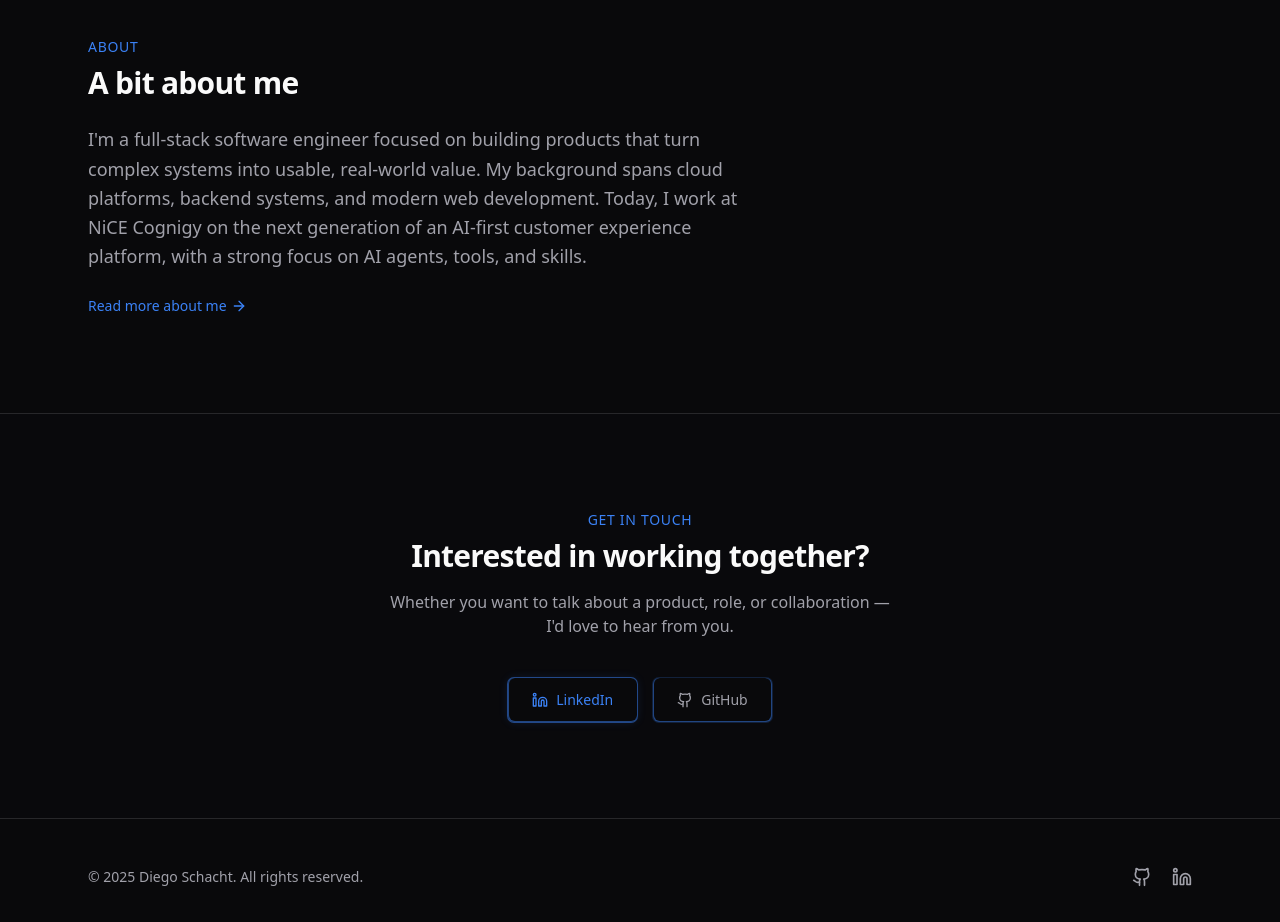
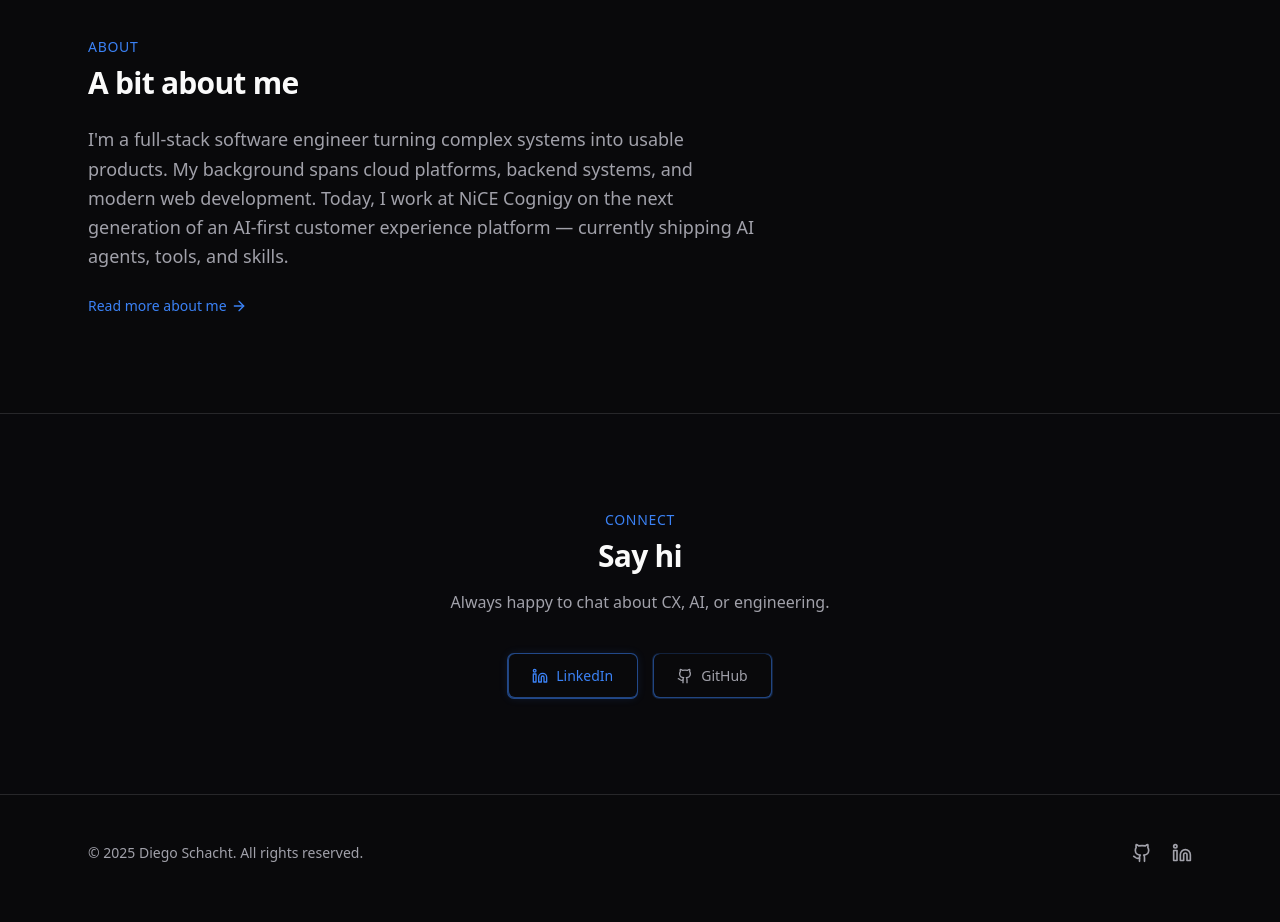
Before and after one commit to diegoschacht/diegoschacht.github.io, a Next.js app: page / in a window 1280 px wide. Shown: the part 2060-2982 px from the top of the page. Built offline with nearby package versions, Linux system fonts and the light colour scheme.

Commit message:
feat: update contact prompts and descriptions for improved engagement

```diff
--- a/src/app/about/page.tsx
+++ b/src/app/about/page.tsx
@@ -151,15 +151,14 @@ export default function AboutPage() {
       {/* CTA */}
       <div className="rounded-xl border border-border/40 bg-card p-8">
         <h2 className="mb-2 text-xl font-semibold tracking-tight">
-          Want to work together?
+          Let&apos;s connect
         </h2>
         <p className="mb-6 text-muted-foreground">
-          I&apos;m always open to discussing new opportunities, interesting
-          projects, or potential collaborations.
+          Happy to trade notes on AI in CX, or just say hi.
         </p>
         <div className="flex flex-wrap gap-4">
           <HudButton href="/#contact">
-            Get in touch
+            Say hi
             <ArrowRight className="h-4 w-4" />
           </HudButton>
           <HudButton href="/cv" variant="outline">
--- a/src/app/cv/page.tsx
+++ b/src/app/cv/page.tsx
@@ -111,11 +111,11 @@ export default function CVPage() {
       {/* CTA */}
       <div className="border-t border-border/40 pt-8">
         <p className="mb-4 text-muted-foreground">
-          Interested in working together?
+          Want to connect?
         </p>
         <div className="flex flex-wrap gap-4">
           <HudButton href="/#contact">
-            Get in touch
+            Say hi
             <ArrowRight className="h-4 w-4" />
           </HudButton>
           <HudButton href="/projects" variant="outline">
--- a/src/app/page.tsx
+++ b/src/app/page.tsx
@@ -220,14 +220,13 @@ export default function Home() {
         <div className="mx-auto max-w-6xl px-6 py-24 text-center">
           <Reveal>
             <p className="mb-2 text-sm font-medium tracking-wider text-accent uppercase">
-              Get in Touch
+              Connect
             </p>
             <h2 className="mb-4 text-3xl font-bold tracking-tight">
-              Interested in working together?
+              Say hi
             </h2>
             <p className="mx-auto mb-10 max-w-lg text-muted-foreground">
-              Whether you want to talk about a product, role, or collaboration
-              — I&apos;d love to hear from you.
+              Always happy to chat about CX, AI, or engineering.
             </p>
           </Reveal>
 
--- a/src/features/common/data/site.ts
+++ b/src/features/common/data/site.ts
@@ -13,7 +13,7 @@ export const siteConfig = {
   subheadline:
     "I build modern product experiences and platform capabilities across frontend and backend systems, with a current focus on AI agents, tools, and skills for enterprise customer experience.",
   shortBio:
-    "I'm a full-stack software engineer focused on building products that turn complex systems into usable, real-world value. My background spans cloud platforms, backend systems, and modern web development. Today, I work at NiCE Cognigy on the next generation of an AI-first customer experience platform, with a strong focus on AI agents, tools, and skills.",
+    "I'm a full-stack software engineer turning complex systems into usable products. My background spans cloud platforms, backend systems, and modern web development. Today, I work at NiCE Cognigy on the next generation of an AI-first customer experience platform — currently shipping AI agents, tools, and skills.",
   navLinks: [
     { href: "/", label: "Home" },
     { href: "/projects", label: "Projects" },
```
